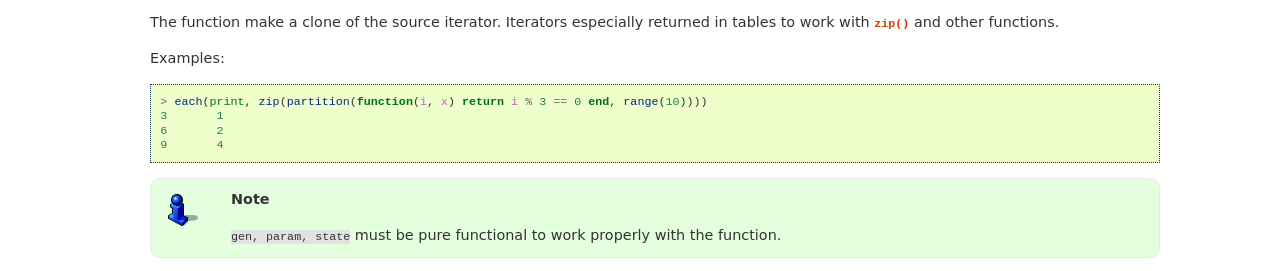
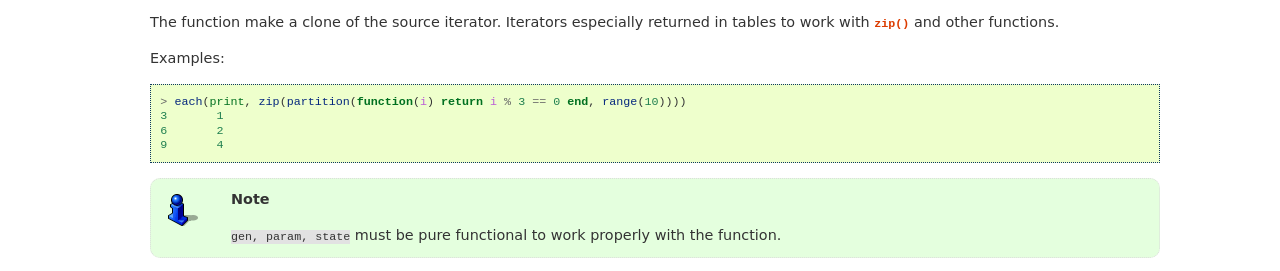
Before and after one commit to luafun/luafun, a Sphinx documentation site: the page built from doc/filtering.rst, in a window 1280 px wide. Shown: the part 1786-2057 px from the top of the page. Built offline with Sphinx 7.4.7, drawn with Linux system fonts in a browser that asks for light colours.

Commit message:
doc: remove unused argument in example

```diff
--- a/doc/filtering.rst
+++ b/doc/filtering.rst
@@ -110,7 +110,7 @@ This section contains functions to filter values during iteration.
 
    .. code-block:: lua
 
-    > each(print, zip(partition(function(i, x) return i % 3 == 0 end, range(10))))
+    > each(print, zip(partition(function(i) return i % 3 == 0 end, range(10))))
     3       1
     6       2
     9       4
```
